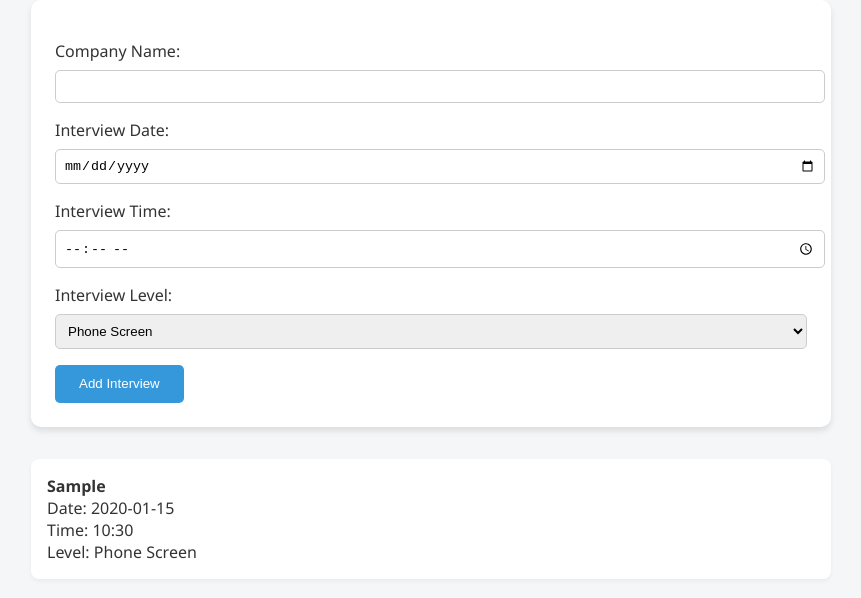
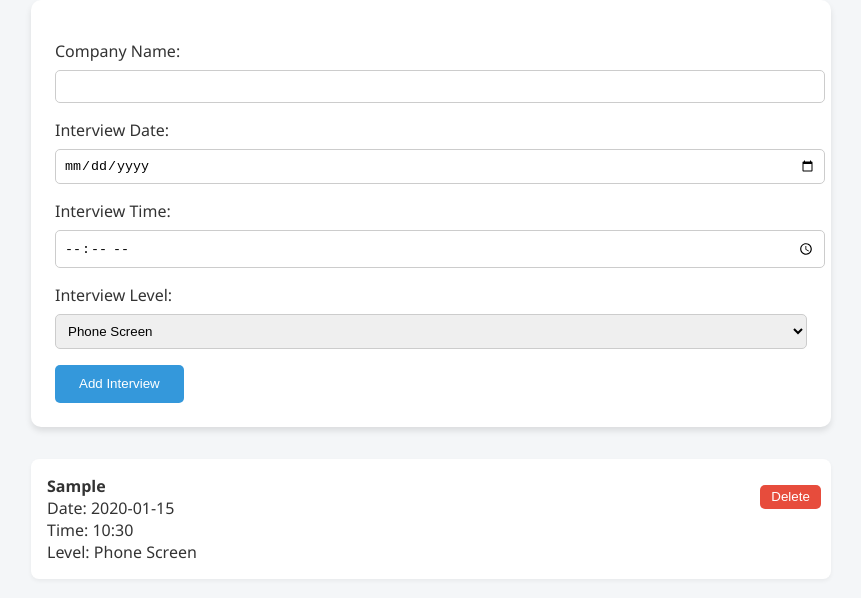
Before and after one commit to dbwithshikha/interview_manager, a plain HTML site: page index.html in a window 1280 px wide. Both pictures are taken after typing "Sample", "2020-01-15", "10:30" into the empty fields and a click on the button "Add Interview". Shown: the part 126-724 px from the top of the page, without its empty margins (209-1070 px from the left). Drawn offline with Linux system fonts and the light colour scheme.

Commit message:
with delete functionality

```diff
--- a/index.html
+++ b/index.html
@@ -3,7 +3,7 @@
 <head>
   <meta charset="UTF-8" />
   <meta name="viewport" content="width=device-width, initial-scale=1.0" />
-  <title>Shikha's - Interview Manager</title>
+  <title>Interview Manager</title>
   <style>
     body {
       font-family: 'Segoe UI', Tahoma, Geneva, Verdana, sans-serif;
@@ -55,6 +55,21 @@
       margin: 1rem 0;
       border-radius: 8px;
       box-shadow: 0 2px 4px rgba(0, 0, 0, 0.05);
+      position: relative;
+    }
+    .delete-btn {
+      position: absolute;
+      top: 10px;
+      right: 10px;
+      background-color: #e74c3c;
+      border: none;
+      color: #fff;
+      padding: 0.3rem 0.7rem;
+      border-radius: 5px;
+      cursor: pointer;
+    }
+    .delete-btn:hover {
+      background-color: #c0392b;
     }
   </style>
 </head>
@@ -98,13 +113,26 @@
       return JSON.parse(localStorage.getItem('interviews')) || [];
     }
 
+    function deleteInterview(index) {
+      const interviews = loadInterviews();
+      interviews.splice(index, 1);
+      saveInterviews(interviews);
+      renderInterviews();
+    }
+
     function renderInterviews() {
       list.innerHTML = '';
       const interviews = loadInterviews().sort((a, b) => new Date(a.date + 'T' + a.time) - new Date(b.date + 'T' + b.time));
-      interviews.forEach(({ company, date, time, level }) => {
+      interviews.forEach(({ company, date, time, level }, index) => {
         const card = document.createElement('div');
         card.className = 'interview-card';
-        card.innerHTML = `<strong>${company}</strong><br>Date: ${date}<br>Time: ${time}<br>Level: ${level}`;
+        card.innerHTML = `
+          <strong>${company}</strong><br>
+          Date: ${date}<br>
+          Time: ${time}<br>
+          Level: ${level}
+          <button class="delete-btn" onclick="deleteInterview(${index})">Delete</button>
+        `;
         list.appendChild(card);
       });
     }
```
